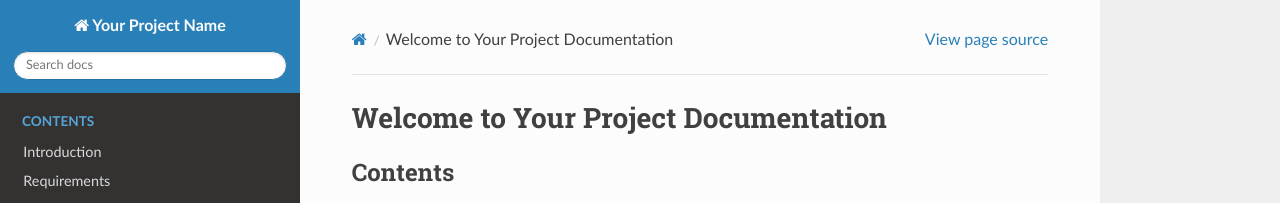
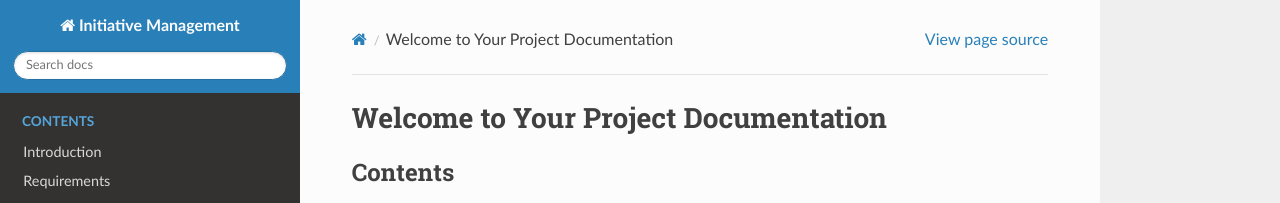
Before and after one commit to vanHeemstraSystems/initiative-management, a Sphinx documentation site: the page built from docs/source/index.rst, in a window 1280 px wide. Shown: the top 203 px of the page. Built offline with Sphinx 7.4.7 and the Read the Docs theme 3.1.0, drawn with Linux system fonts in a browser that asks for light colours.

Commit message:
Update conf.py

```diff
--- a/docs/source/conf.py
+++ b/docs/source/conf.py
@@ -1,7 +1,7 @@
 # Configuration file for the Sphinx documentation builder.
 
 # -- Project information -----------------------------------------------------
-project = 'Your Project Name'
+project = 'Initiative Management'
 copyright = '2025 - present, van Heemstra Systems'
 author = 'Willem van Heemstra'
 
```
